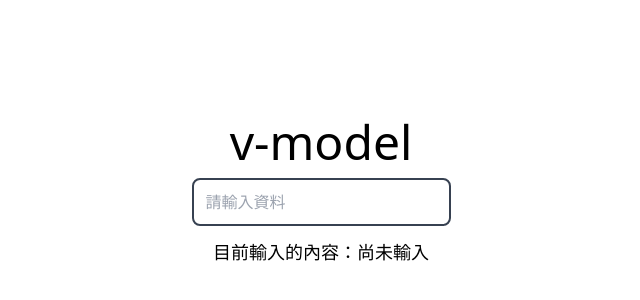
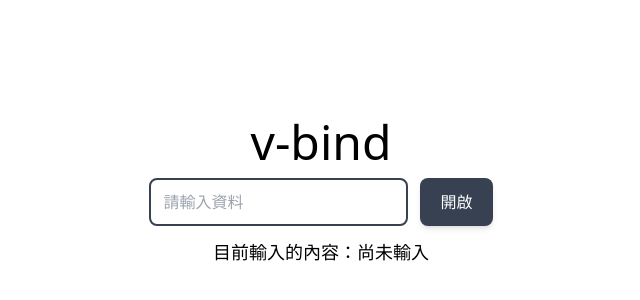
Before and after one commit to AlexLin-hub/vue2.x, a Vue app in the folder cli/: page / in a window 1280 px wide. Shown: the part 208-508 px from the top of the page, without its empty margins (319-959 px from the left). Built offline with nearby package versions, Linux system fonts and the light colour scheme.

Commit message:
feat: v-bind example

```diff
--- a/cli/src/assets/tailwindcss.css
+++ b/cli/src/assets/tailwindcss.css
@@ -558,10 +558,6 @@ video {
   --tw-backdrop-sepia:  ;
 }
 
-.m-auto {
-  margin: auto;
-}
-
 .mb-3 {
   margin-bottom: 0.75rem;
 }
@@ -570,52 +566,20 @@ video {
   margin-top: 0.75rem;
 }
 
+.ml-3 {
+  margin-left: 0.75rem;
+}
+
 .flex {
   display: flex;
-}
-
-.inline-flex {
-  display: inline-flex;
-}
-
-.h-full {
-  height: 100%;
 }
 
 .h-screen {
   height: 100vh;
 }
 
-.h-1 {
-  height: 0.25rem;
-}
-
-.h-3 {
-  height: 0.75rem;
-}
-
-.h-4 {
-  height: 1rem;
-}
-
-.h-10 {
-  height: 2.5rem;
-}
-
-.h-20 {
-  height: 5rem;
-}
-
-.h-16 {
-  height: 4rem;
-}
-
 .h-12 {
   height: 3rem;
-}
-
-.w-full {
-  width: 100%;
 }
 
 .w-screen {
@@ -626,24 +590,12 @@ video {
   flex-direction: column;
 }
 
-.content-center {
-  align-content: center;
-}
-
 .items-center {
   align-items: center;
 }
 
 .justify-center {
   justify-content: center;
-}
-
-.self-center {
-  align-self: center;
-}
-
-.justify-self-center {
-  justify-self: center;
 }
 
 .rounded-lg {
@@ -659,9 +611,34 @@ video {
   border-color: rgb(31 41 55 / var(--tw-border-opacity));
 }
 
+.bg-gray-700 {
+  --tw-bg-opacity: 1;
+  background-color: rgb(55 65 81 / var(--tw-bg-opacity));
+}
+
+.bg-slate-600 {
+  --tw-bg-opacity: 1;
+  background-color: rgb(71 85 105 / var(--tw-bg-opacity));
+}
+
+.bg-gray-600 {
+  --tw-bg-opacity: 1;
+  background-color: rgb(75 85 99 / var(--tw-bg-opacity));
+}
+
+.bg-gray-800 {
+  --tw-bg-opacity: 1;
+  background-color: rgb(31 41 55 / var(--tw-bg-opacity));
+}
+
 .py-3 {
   padding-top: 0.75rem;
   padding-bottom: 0.75rem;
+}
+
+.px-5 {
+  padding-left: 1.25rem;
+  padding-right: 1.25rem;
 }
 
 .px-3 {
@@ -669,28 +646,45 @@ video {
   padding-right: 0.75rem;
 }
 
+.text-5xl {
+  font-size: 3rem;
+  line-height: 1;
+}
+
 .text-lg {
   font-size: 1.125rem;
   line-height: 1.75rem;
 }
 
-.text-xl {
-  font-size: 1.25rem;
-  line-height: 1.75rem;
+.text-white {
+  --tw-text-opacity: 1;
+  color: rgb(255 255 255 / var(--tw-text-opacity));
 }
 
-.text-\[200px\] {
-  font-size: 200px;
+.text-gray-300 {
+  --tw-text-opacity: 1;
+  color: rgb(209 213 219 / var(--tw-text-opacity));
 }
 
-.text-6xl {
-  font-size: 3.75rem;
-  line-height: 1;
+.text-gray-200 {
+  --tw-text-opacity: 1;
+  color: rgb(229 231 235 / var(--tw-text-opacity));
 }
 
-.text-5xl {
-  font-size: 3rem;
-  line-height: 1;
+.text-current {
+  color: currentColor;
+}
+
+.shadow-lg {
+  --tw-shadow: 0 10px 15px -3px rgb(0 0 0 / 0.1), 0 4px 6px -4px rgb(0 0 0 / 0.1);
+  --tw-shadow-colored: 0 10px 15px -3px var(--tw-shadow-color), 0 4px 6px -4px var(--tw-shadow-color);
+  box-shadow: var(--tw-ring-offset-shadow, 0 0 #0000), var(--tw-ring-shadow, 0 0 #0000), var(--tw-shadow);
+}
+
+.shadow-md {
+  --tw-shadow: 0 4px 6px -1px rgb(0 0 0 / 0.1), 0 2px 4px -2px rgb(0 0 0 / 0.1);
+  --tw-shadow-colored: 0 4px 6px -1px var(--tw-shadow-color), 0 2px 4px -2px var(--tw-shadow-color);
+  box-shadow: var(--tw-ring-offset-shadow, 0 0 #0000), var(--tw-ring-shadow, 0 0 #0000), var(--tw-shadow);
 }
 
 .outline-none {
@@ -698,12 +692,126 @@ video {
   outline-offset: 2px;
 }
 
-.focus\:border-gray-500:focus {
-  --tw-border-opacity: 1;
-  border-color: rgb(107 114 128 / var(--tw-border-opacity));
+.placeholder\:text-gray-400::-moz-placeholder {
+  --tw-text-opacity: 1;
+  color: rgb(156 163 175 / var(--tw-text-opacity));
+}
+
+.placeholder\:text-gray-400:-ms-input-placeholder {
+  --tw-text-opacity: 1;
+  color: rgb(156 163 175 / var(--tw-text-opacity));
+}
+
+.placeholder\:text-gray-400::placeholder {
+  --tw-text-opacity: 1;
+  color: rgb(156 163 175 / var(--tw-text-opacity));
+}
+
+.placeholder\:text-gray-100::-moz-placeholder {
+  --tw-text-opacity: 1;
+  color: rgb(243 244 246 / var(--tw-text-opacity));
+}
+
+.placeholder\:text-gray-100:-ms-input-placeholder {
+  --tw-text-opacity: 1;
+  color: rgb(243 244 246 / var(--tw-text-opacity));
+}
+
+.placeholder\:text-gray-100::placeholder {
+  --tw-text-opacity: 1;
+  color: rgb(243 244 246 / var(--tw-text-opacity));
+}
+
+.placeholder\:text-gray-200::-moz-placeholder {
+  --tw-text-opacity: 1;
+  color: rgb(229 231 235 / var(--tw-text-opacity));
+}
+
+.placeholder\:text-gray-200:-ms-input-placeholder {
+  --tw-text-opacity: 1;
+  color: rgb(229 231 235 / var(--tw-text-opacity));
+}
+
+.placeholder\:text-gray-200::placeholder {
+  --tw-text-opacity: 1;
+  color: rgb(229 231 235 / var(--tw-text-opacity));
+}
+
+.placeholder\:text-pink-200::-moz-placeholder {
+  --tw-text-opacity: 1;
+  color: rgb(251 207 232 / var(--tw-text-opacity));
+}
+
+.placeholder\:text-pink-200:-ms-input-placeholder {
+  --tw-text-opacity: 1;
+  color: rgb(251 207 232 / var(--tw-text-opacity));
+}
+
+.placeholder\:text-pink-200::placeholder {
+  --tw-text-opacity: 1;
+  color: rgb(251 207 232 / var(--tw-text-opacity));
+}
+
+.hover\:bg-gray-500:hover {
+  --tw-bg-opacity: 1;
+  background-color: rgb(107 114 128 / var(--tw-bg-opacity));
+}
+
+.hover\:bg-slate-400:hover {
+  --tw-bg-opacity: 1;
+  background-color: rgb(148 163 184 / var(--tw-bg-opacity));
+}
+
+.hover\:bg-gray-400:hover {
+  --tw-bg-opacity: 1;
+  background-color: rgb(156 163 175 / var(--tw-bg-opacity));
+}
+
+.hover\:bg-gray-600:hover {
+  --tw-bg-opacity: 1;
+  background-color: rgb(75 85 99 / var(--tw-bg-opacity));
 }
 
 .focus\:border-gray-700:focus {
   --tw-border-opacity: 1;
   border-color: rgb(55 65 81 / var(--tw-border-opacity));
 }
+
+.disabled\:border-0:disabled {
+  border-width: 0px;
+}
+
+.disabled\:text-gray-200:disabled {
+  --tw-text-opacity: 1;
+  color: rgb(229 231 235 / var(--tw-text-opacity));
+}
+
+.disabled\:placeholder\:text-gray-200:disabled::-moz-placeholder {
+  --tw-text-opacity: 1;
+  color: rgb(229 231 235 / var(--tw-text-opacity));
+}
+
+.disabled\:placeholder\:text-gray-200:disabled:-ms-input-placeholder {
+  --tw-text-opacity: 1;
+  color: rgb(229 231 235 / var(--tw-text-opacity));
+}
+
+.disabled\:placeholder\:text-gray-200:disabled::placeholder {
+  --tw-text-opacity: 1;
+  color: rgb(229 231 235 / var(--tw-text-opacity));
+}
+
+.disabled\:placeholder\:text-pink-200:disabled::-moz-placeholder {
+  --tw-text-opacity: 1;
+  color: rgb(251 207 232 / var(--tw-text-opacity));
+}
+
+.disabled\:placeholder\:text-pink-200:disabled:-ms-input-placeholder {
+  --tw-text-opacity: 1;
+  color: rgb(251 207 232 / var(--tw-text-opacity));
+}
+
+.disabled\:placeholder\:text-pink-200:disabled::placeholder {
+  --tw-text-opacity: 1;
+  color: rgb(251 207 232 / var(--tw-text-opacity));
+}
--- a/cli/src/views/Home.vue
+++ b/cli/src/views/Home.vue
@@ -1,21 +1,40 @@
 <template>
   <div class="h-screen w-screen flex flex-col justify-center items-center">
-    <h1 class="text-5xl mb-3">v-model</h1>
+    <h1 class="text-5xl mb-3">v-bind</h1>
+    <div>
       <input
         class="
           border-2
           rounded-lg
           border-gray-800
-        focus:border-gray-700
           outline-none
           h-12
           py-3
           px-3
+          focus:border-gray-700
+          disabled:border-0
+          disabled:text-gray-200
+          disabled:placeholder:text-gray-200
         "
         type="text"
         placeholder="請輸入資料"
         autofocus
       />
+      <button
+        class="
+          ml-3
+          text-white
+          px-5
+          py-3
+          bg-gray-700
+          rounded-lg
+          shadow-md
+          hover:bg-gray-600
+        "
+      >
+        開啟
+      </button>
+    </div>
     <span class="text-lg mt-3">目前輸入的內容：{{ value || "尚未輸入" }}</span>
   </div>
 </template>
```
Lines whose indentation alone changed are shown as unchanged.
